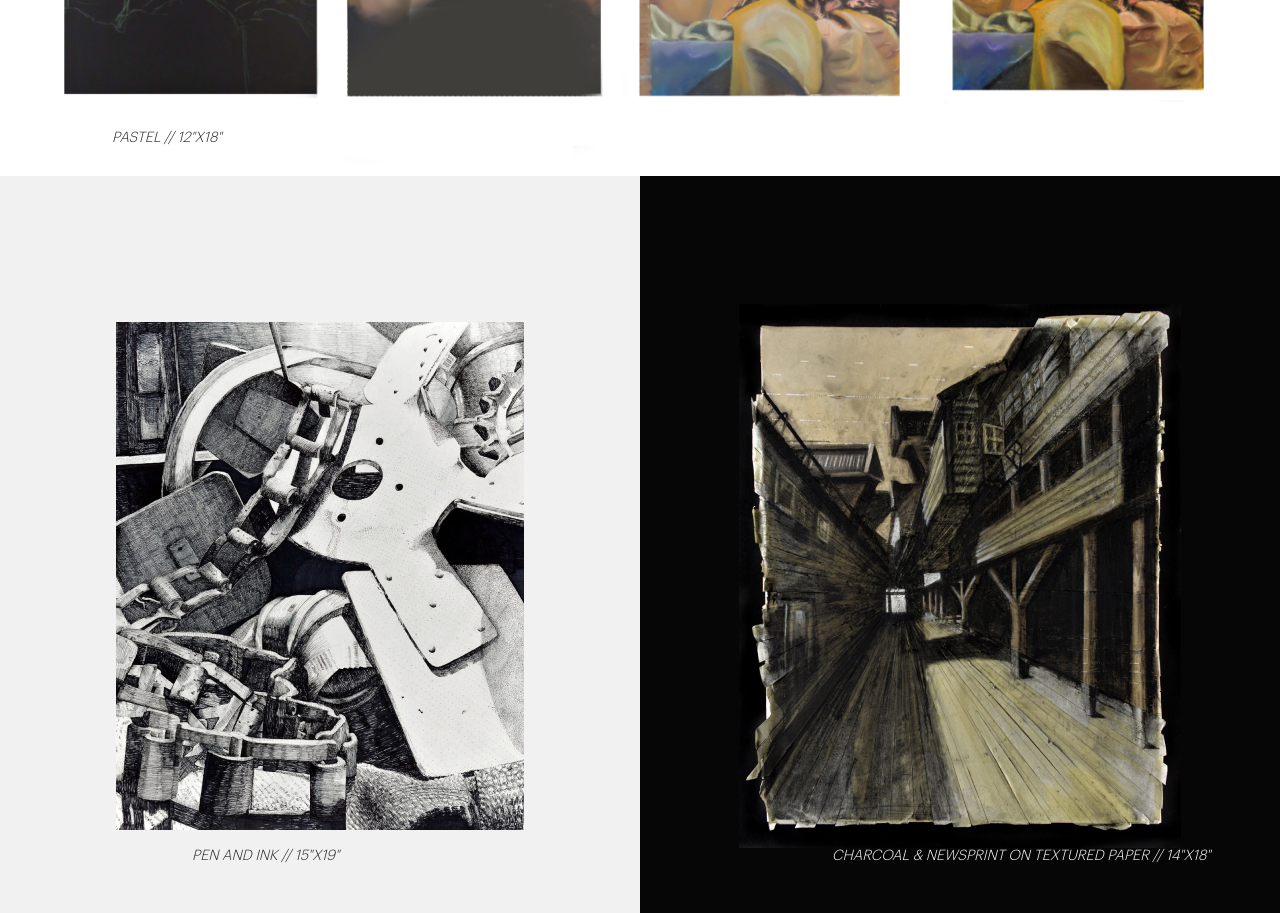
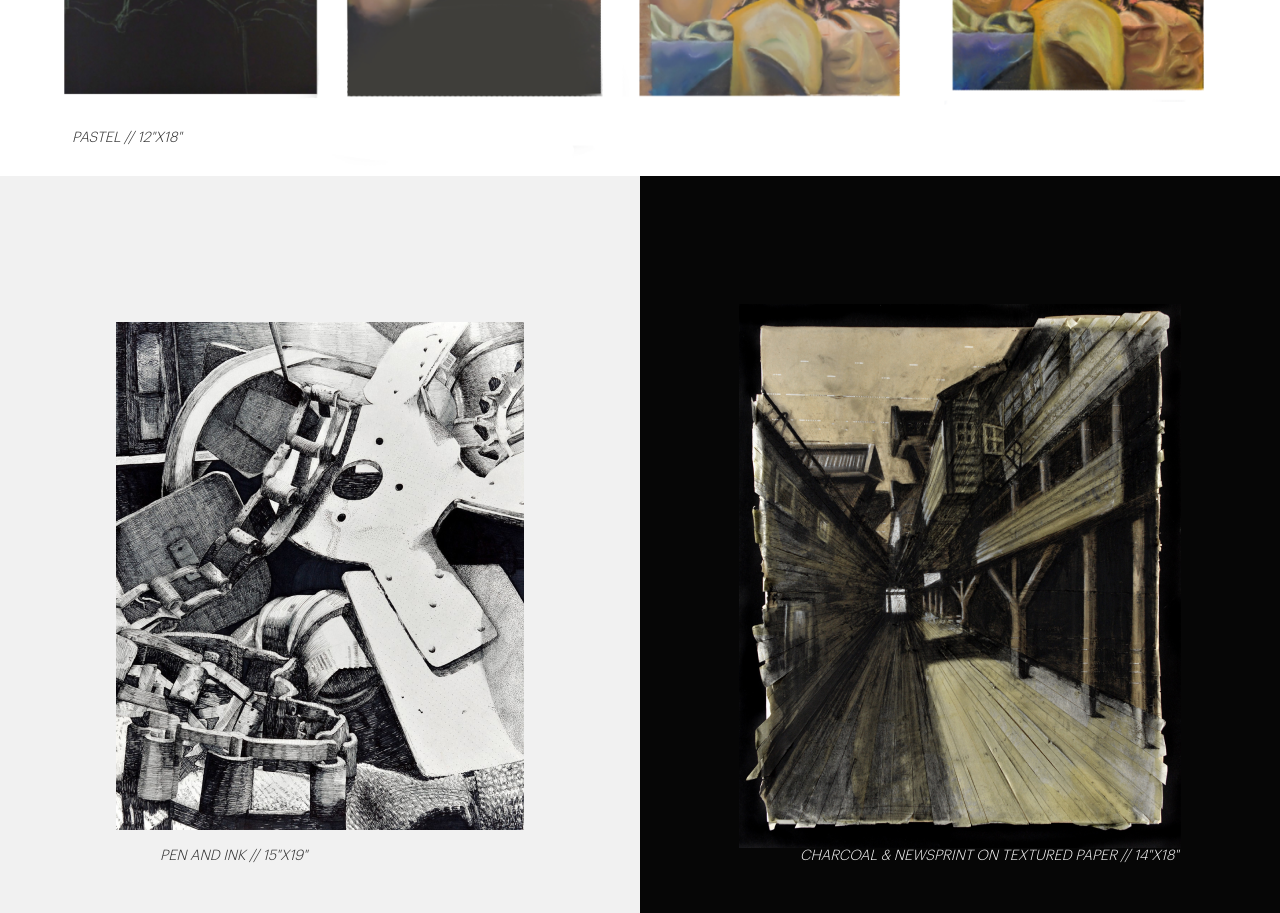
Before and after one commit to jaenixlee/ryunshim, a React (Vite) app: page /art in a window 1280 px wide. Shown: the part 3860-4773 px from the top of the page. Built offline with nearby package versions, Linux system fonts and the light colour scheme.

Commit message:
minor adjustments

```diff
--- a/src/components/Art/Art.module.css
+++ b/src/components/Art/Art.module.css
@@ -67,6 +67,7 @@
   display: flex;
   flex-direction: column;
   justify-content: flex-start;
+  width: 31%;
 }
 
 .section3 .left p {
@@ -153,7 +154,7 @@
   font-size: .9rem;
   font-style: italic;
   text-transform: uppercase;
-  margin: 25rem 0 0 7rem;
+  margin: 25rem 0 0 4.5rem;
 }
 
 .section7 {
@@ -178,7 +179,7 @@
 }
 
 .section7 p {
-  margin: 0 0 0 12rem;
+  margin: 0 0 0 10rem;
   font-weight: 300;
   font-size: .9rem;
   font-style: italic;
@@ -207,7 +208,7 @@
 }
 
 .section8 p {
-  width: 50%;
+  width: 45%;
   text-align: center;
   font-weight: 300;
   font-size: .9rem;
@@ -254,7 +255,7 @@
 
 .section10 p:last-of-type {
   text-align: left;
-  margin-left: 2.5rem;
+  margin-left: 2rem;
 }
 
 .section10Single img {
```
